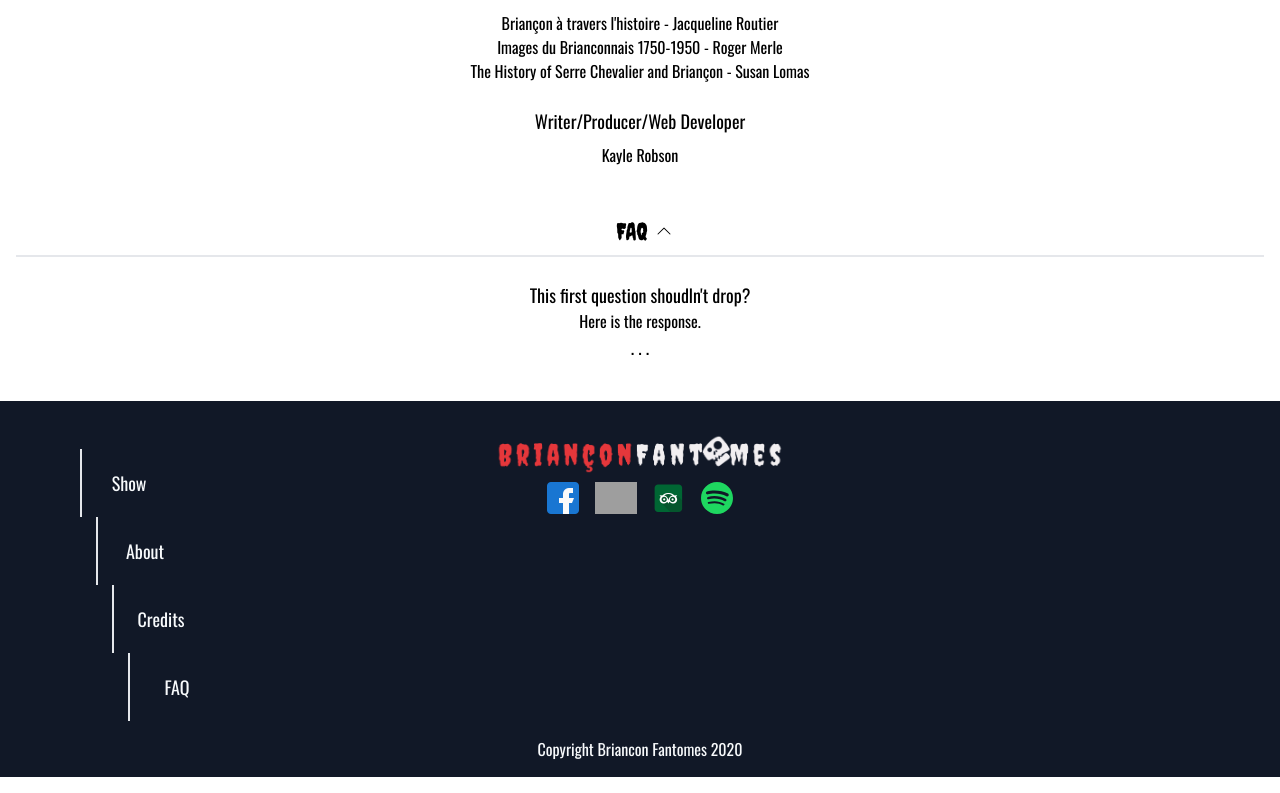
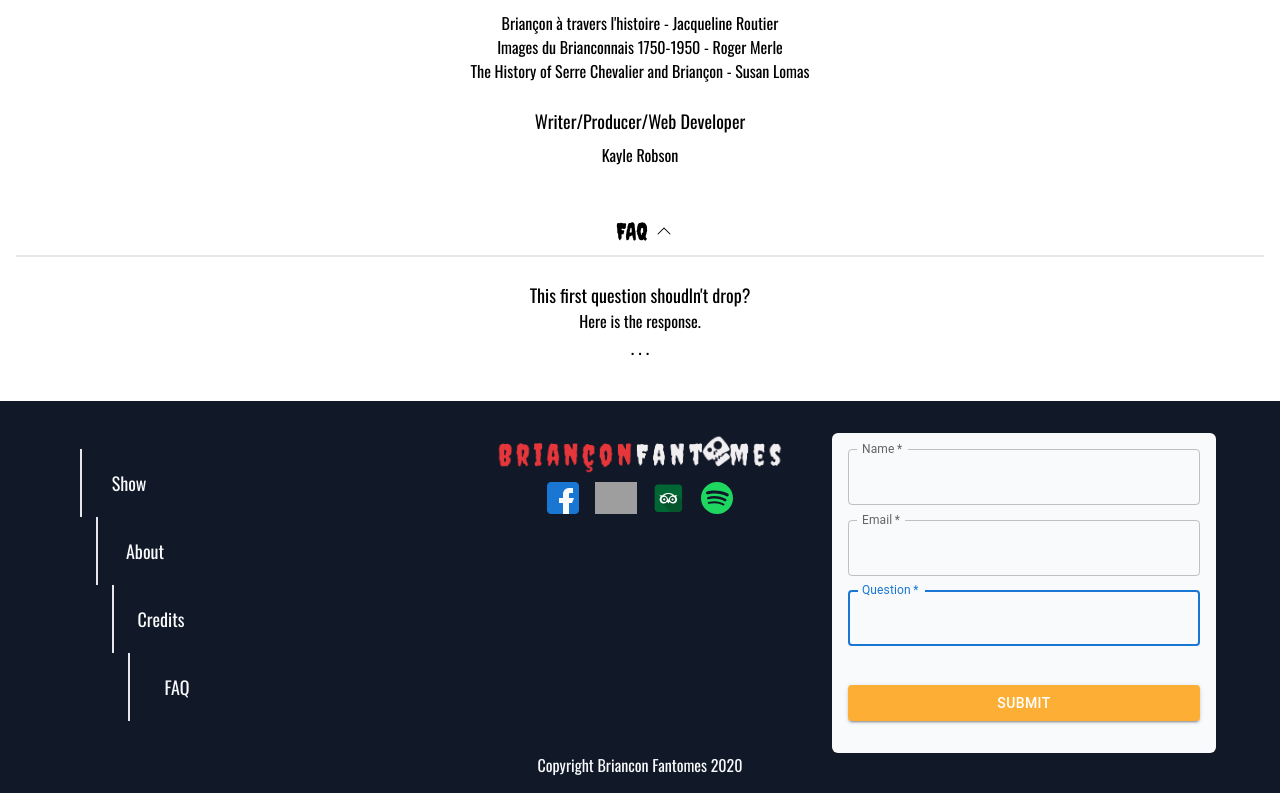
Before and after one commit to revyrob/brianconFantomes-V2, a React (Create React App) app: page / in a window 1280 px wide. Shown: the part 4063-4856 px from the top of the page. Built offline with nearby package versions, Linux system fonts and the light colour scheme; grey boxes are pictures that could not be loaded; what tw-elements would draw is missing.

Commit message:
added form to footer

```diff
--- a/src/components/Footer/Footer.js
+++ b/src/components/Footer/Footer.js
@@ -4,8 +4,8 @@ import insta from "../../assets/photos/insta-icon.png";
 import tripAdvisor from "../../assets/photos/tripadvisor.png";
 import logo from "../../assets/logo/logoskull.png";
 import spotify from "../../assets/icons/spotify-icon.svg";
-import Question from "../Question/Question";
 import { motion } from "framer-motion";
+import QuestionForm from "../QuestionForm/QuestionForm";
 
 function Footer() {
   const footerVarients = {
@@ -105,7 +105,7 @@ function Footer() {
           </div>
         </div>
         <div>
-          <Question />
+          <QuestionForm />
         </div>
       </div>
       <p className="mx-auto pb-4">Copyright Briancon Fantomes 2020</p>
```
